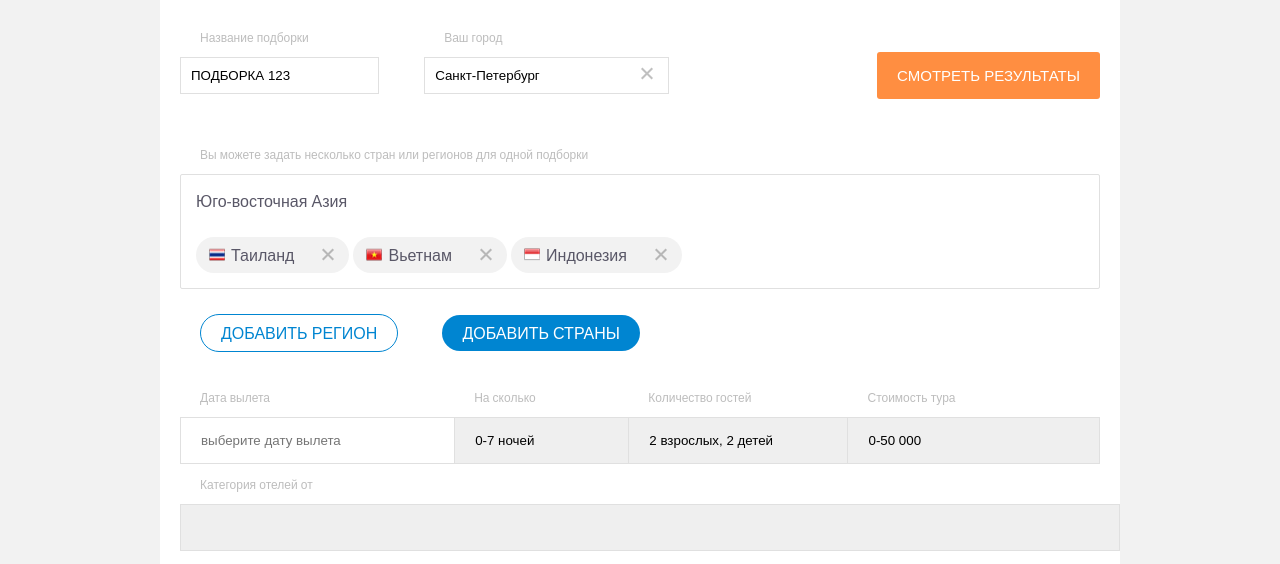
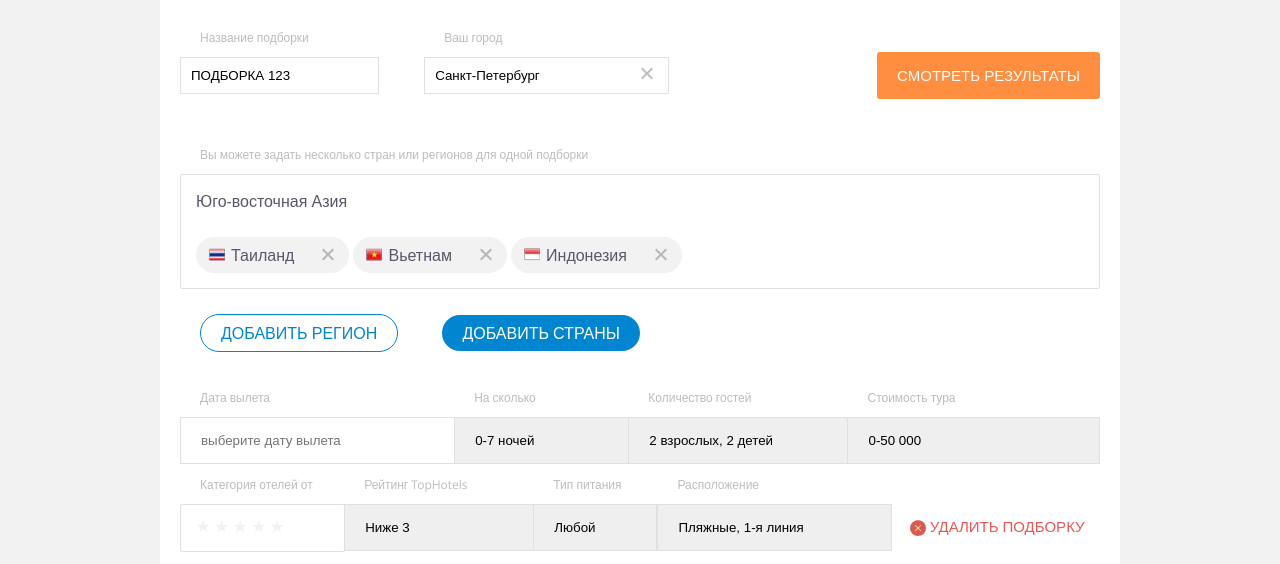
Before and after one commit to lukinasargy/turcentr, a plain HTML site: page index.html in a window 1280 px wide. Shown: the part 191-755 px from the top of the page. Drawn offline with Linux system fonts and the light colour scheme.

Commit message:
Update 2018-06-19T20:18:33.615Z

```diff
--- a/css/style.css
+++ b/css/style.css
@@ -710,6 +710,41 @@ ul.tabs li.active {
   display: inline-block;
   width: 245px; }
 
+.category {
+  display: inline-block;
+  width: 160px; }
+  .category__box {
+    vertical-align: middle;
+    width: 133px;
+    padding: 10px 15px 14px 15px;
+    border: 1px solid #e0e0e0;
+    border-radius: 2px; }
+  .category__star {
+    color: #f2f2f2;
+    position: relative; }
+    .category__star:hover {
+      cursor: pointer; }
+    .category__star:before {
+      content: "\2605";
+      position: absolute;
+      top: 0;
+      left: 0; }
+
+.rating {
+  display: inline-block;
+  width: 185px; }
+  .rating__star--crown {
+    color: #27ae60;
+    display: none; }
+
+.food {
+  width: 120px;
+  display: inline-block; }
+
+.location {
+  display: inline-block;
+  width: 228px; }
+
 .sel {
   padding: 15px 20px;
   -webkit-appearance: none;
@@ -717,7 +752,24 @@ ul.tabs li.active {
           appearance: none;
   cursor: pointer;
   width: 103%;
-  border: 1px solid #e0e0e0; }
+  border: 1px solid #e0e0e0;
+  vertical-align: middle; }
+
+.tab-delete {
+  text-transform: uppercase;
+  position: relative;
+  display: inline-block;
+  padding: 20px 0px 20px 40px;
+  font-size: 15px;
+  color: #eb5757; }
+  .tab-delete:before {
+    content: '';
+    background-image: url(../img/delete.png);
+    width: 16px;
+    height: 16px;
+    position: absolute;
+    top: 24px;
+    left: 20px; }
 
 a {
   text-decoration: none;
--- a/index.html
+++ b/index.html
@@ -121,22 +121,31 @@
                                 <option value="">50 000 - 150 000</option>
                             </select>
                         </div>
+
+                        <br/>
                         <div class="category">
                             <span class="text">Категория отелей от</span>
-                            <select name="" id="category" class="sel">
+                            <div class="category__box">
+                                <span class="category__star">☆</span>
+                                <span class="category__star">☆</span>
+                                <span class="category__star">☆</span>
+                                <span class="category__star">☆</span>
+                                <span class="category__star">☆</span>
+                            </div>
+<!--                             <select name="" id="category" class="sel">
                                 <option value="" class="category__star2"></option>
                                 <option value="" class="category__star3"></option>
                                 <option value="" class="category__star4"></option>
                                 <option value="" class="category__star5"></option>
-                            </select>
+                            </select> -->
                         </div>
                         <div class="rating">
                             <span class="text">Рейтинг TopHotels</span>
                             <select name="" id="rating" class="sel">
-                                <option value="" class="rating__star2">Ниже 3</option>
-                                <option value="" class="rating__star3">Не ниже 3</option>
-                                <option value="" class="rating__star4">Не ниже 4</option>
-                                <option value="" class="rating__star5">Не ниже 5</option>
+                                <option value="" class="rating__star">Ниже <span class="rating__star--crown">3</span></option>
+                                <option value="" class="rating__star">Не ниже <span class="rating__star--crown">3</span></option>
+                                <option value="" class="rating__star">Не ниже <span class="rating__star--crown">4</span></option>
+                                <option value="" class="rating__star">Не ниже <span class="rating__star--crown">5</span></option>
                             </select>
                         </div>
                         <div class="food">
@@ -149,7 +158,7 @@
                         </div>
                         <div class="location">
                             <span class="text">Расположение</span>
-                            <select name="" id="location" class="location__place">
+                            <select name="" id="location" class="sel">
                                 <option value="">Пляжные, 1-я линия</option>
                                 <option value="">Пляжные, 2-я линия</option>
                                 <option value="">Пляжные, 3-я линия</option>
@@ -175,21 +184,28 @@
         <div class="footer__inner">
             <div class="footer__title">Туристический проект</div>
             <div class="contacts">
-                <div class="contacts__item">
+                <div class="contact">
                     <span>Москва,1-й Щипковский переулок, д.1</span>
                     <a href="#">Показать на карте</a>
                 </div>
-                <div class="contacts__item">
+                <div class="contact">
                     <p>Время работа офисе:
                        Будни 10:00 - 21:00
                         Выходные и праздники 11:00 - 17:00</p>
                 </div>
-                <div class="contacts__item">
+                <div class="contact">
                     <a href="tel:+74955855555">+74955855555</a>
                     <a href="#">Обратная связь</a>
                 </div>
-                <div class="contacts__item"></div>
+                <div class="contact">
+                    <span class="contact__item contact__item--vk">Вконтакте</span>
+                    <span class="contact__item contact__item--fb">Facebook</span>
+                    <span class="contact__item contact__item--ig">Instagram</span>
+                    <span class="contact__item contact__item--ok">Одноклассники</span>
+
+                </div>
             </div>
+            <span class="copyright">Разработано командой TourAdmin © 2017</span>
         </div>
     </footer>
     <script src="js/script.min.js"></script>
```
Also changed, not shown: css/style.min.css, img/delete.png (added), img/sprite-037940314181875623.png (renamed from img/sprite-09314686621421129.png), js/script.min.js, 1 other file.
